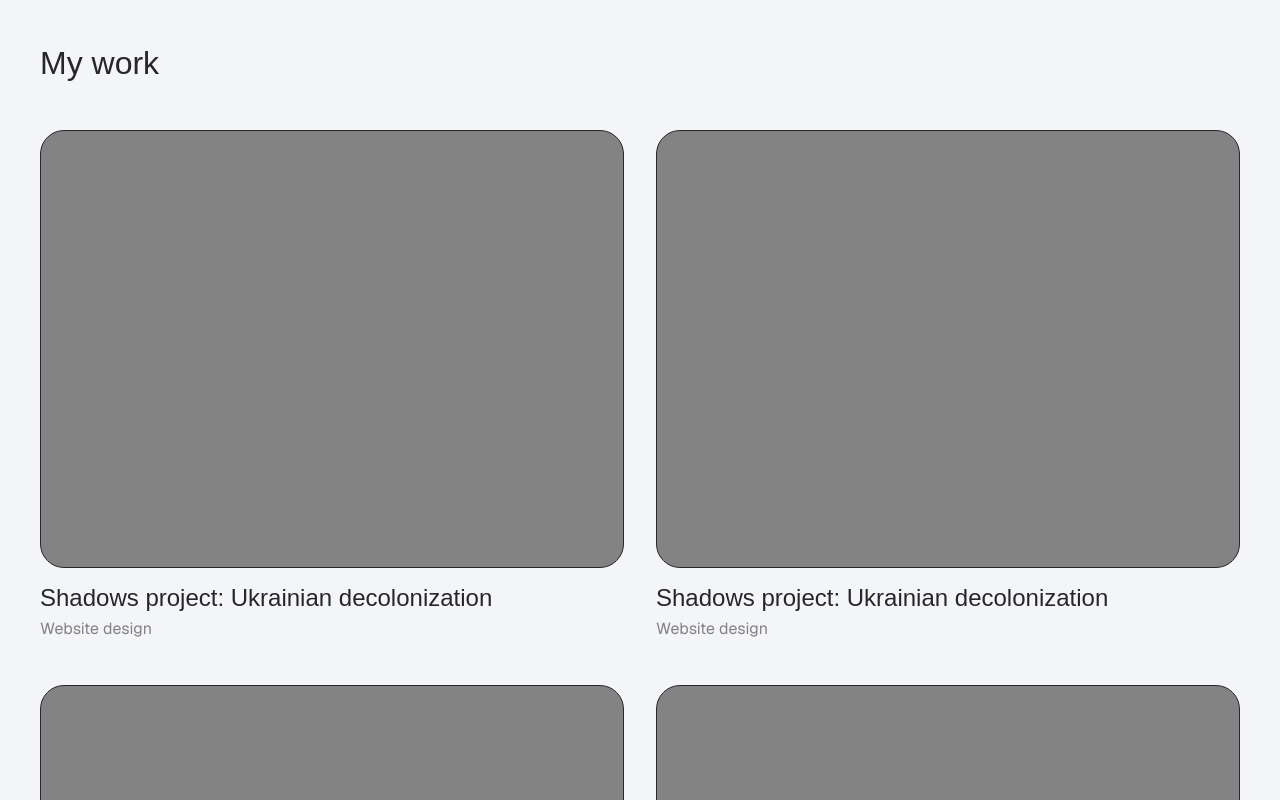
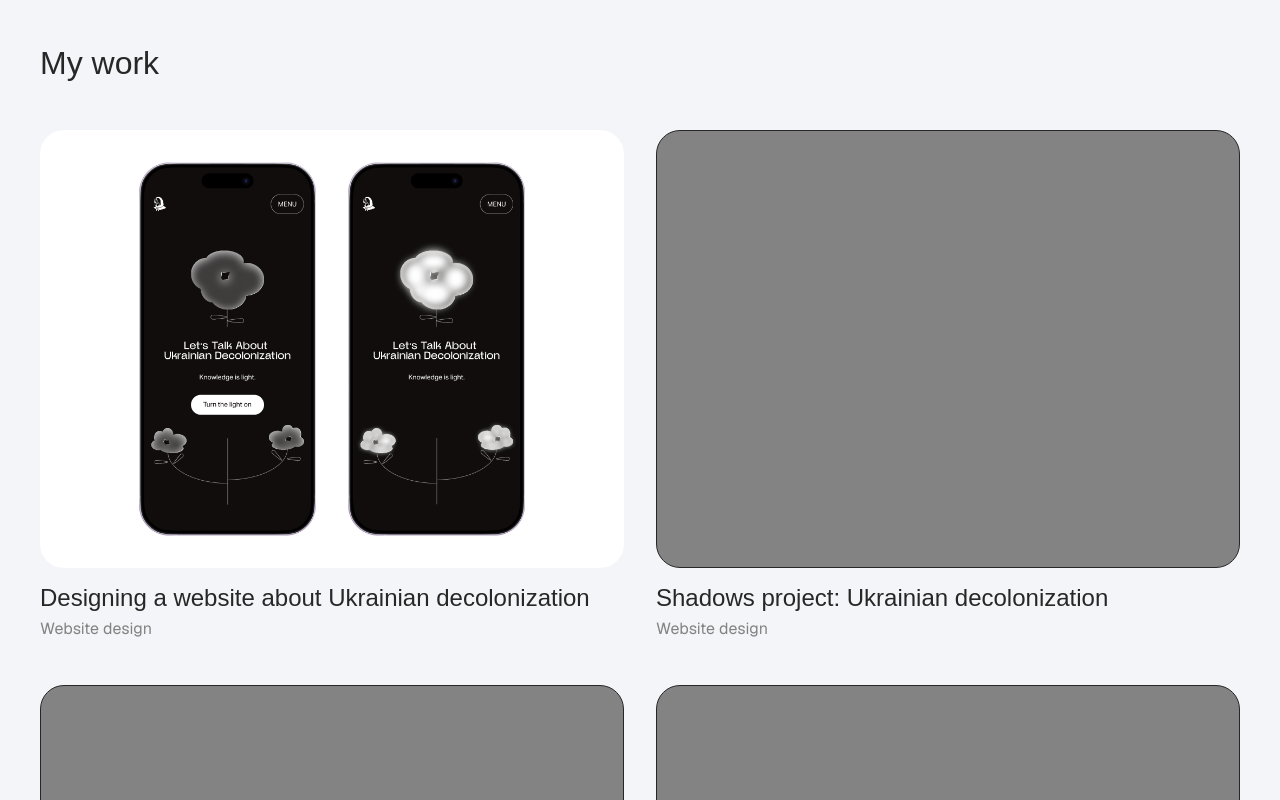
Before and after one commit to yuliayary/my-portfolio, a Next.js app: page / in a window 1280 px wide. Shown: the part 620-1420 px from the top of the page. Built offline with nearby package versions, Linux system fonts and the light colour scheme; a web font is replaced by a local one.

Commit message:
Add Shadows thumbnail with hover zoom to homepage work grid
Co-Authored-By: Claude Opus 4.8 <noreply@anthropic.com>

```diff
--- a/components/sections/WorkGrid.tsx
+++ b/components/sections/WorkGrid.tsx
@@ -1,9 +1,14 @@
+import Image from "next/image";
 import Container from "@/components/ui/Container";
 
 // TODO: replace with case studies read from content/case-studies/*.md frontmatter.
-// TODO: decide the card "lighting up" hover effect once real artwork is in.
 const CASE_STUDIES = [
-  { slug: "shadows-project", title: "Shadows project: Ukrainian decolonization", type: "Website design" },
+  {
+    slug: "shadows-project",
+    title: "Designing a website about Ukrainian decolonization",
+    type: "Website design",
+    image: "/thumbnail.png",
+  },
   { slug: "project-two", title: "Shadows project: Ukrainian decolonization", type: "Website design" },
   { slug: "project-three", title: "Shadows project: Ukrainian decolonization", type: "Website design" },
   { slug: "project-four", title: "Shadows project: Ukrainian decolonization", type: "Website design" },
@@ -18,13 +23,28 @@ export default function WorkGrid() {
         <ul className="mt-8 grid grid-cols-1 gap-x-8 gap-y-12 md:mt-12 md:grid-cols-2">
           {CASE_STUDIES.map((study) => (
             <li key={study.slug}>
-              <a href={`/work/${study.slug}`} className="block">
-                {/* TODO: replace with the case study cover image */}
-                <div
-                  className="aspect-[4/3] w-full rounded-[24px] border border-brand-black bg-grey-light"
-                  role="img"
-                  aria-label={`Placeholder cover image for ${study.title}`}
-                />
+              <a href={`/work/${study.slug}`} className="group block">
+                {study.image ? (
+                  // Simple zoom-in on hover; clipped by the rounded container and
+                  // skipped for users who prefer reduced motion.
+                  <div className="aspect-[4/3] w-full overflow-hidden rounded-[24px]">
+                    <Image
+                      src={study.image}
+                      alt={study.title}
+                      width={0}
+                      height={0}
+                      sizes="(min-width: 768px) 590px, 100vw"
+                      className="h-full w-full object-cover transition-transform duration-500 ease-out motion-safe:group-hover:scale-105"
+                    />
+                  </div>
+                ) : (
+                  // TODO: replace with the case study cover image
+                  <div
+                    className="aspect-[4/3] w-full rounded-[24px] border border-brand-black bg-grey-light"
+                    role="img"
+                    aria-label={`Placeholder cover image for ${study.title}`}
+                  />
+                )}
                 <h3 className="mt-4 font-heading text-h4 text-brand-black md:text-h3">{study.title}</h3>
                 <p className="mt-2 font-body text-body2 text-grey-light">{study.type}</p>
               </a>
```
Also changed, not shown: public/thumbnail.png (added).
